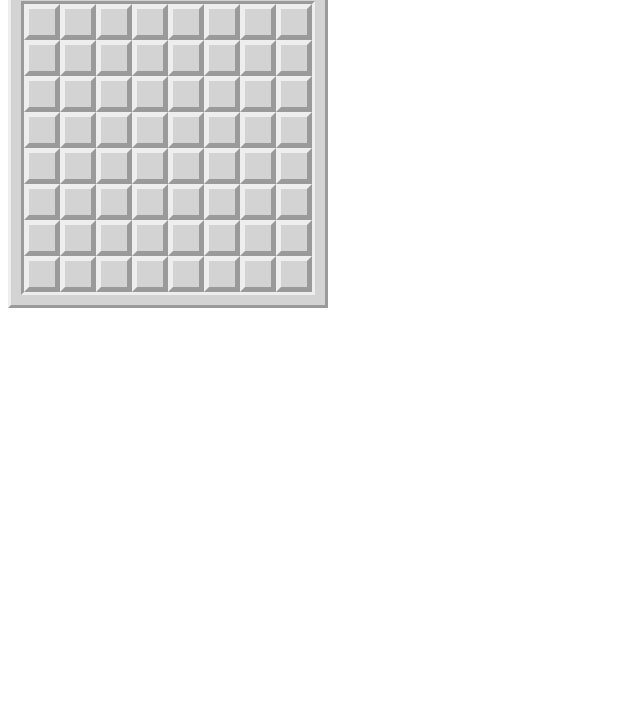
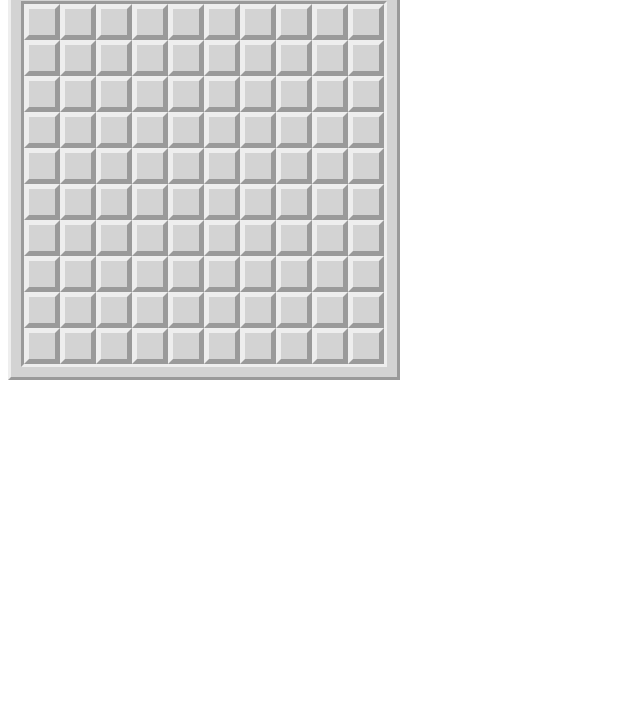
Before and after one commit to BynJerL/Minesweeper, a plain HTML site: page index.html in a window 1280 px wide. Shown: the part 78-800 px from the top of the page, without its empty margins (0-640 px from the left). Drawn offline with Linux system fonts and the light colour scheme.

Commit message:
fix: change game mode from beginner to easy in GameManager

```diff
--- a/index.html
+++ b/index.html
@@ -389,7 +389,7 @@
             smileyButton.textContent = "🙂";
         });
 
-        GameManager.setMode("beginner");
+        GameManager.setMode("easy");
         GameManager.start();
     </script>
 </body>
```
